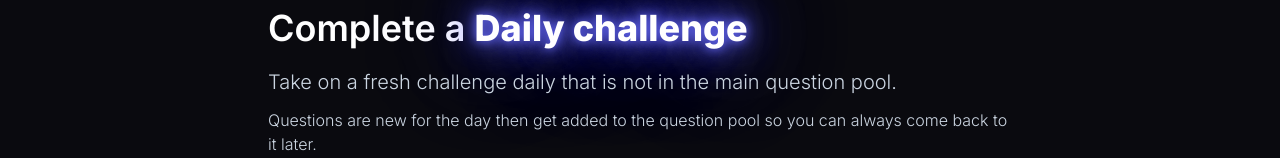
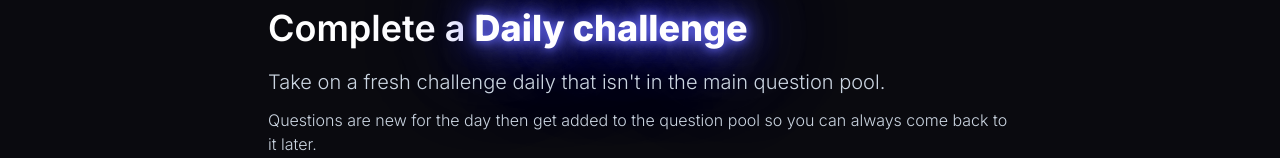
Before and after one commit to Progalt/langbytes-site, a Next.js app: page / in a window 1280 px wide. Shown: the part 778-936 px from the top of the page. Built offline with nearby package versions, Linux system fonts and the light colour scheme; no server answers.

Commit message:
Now fully fixed apostrophes hopefully...

```diff
--- a/src/app/educators/page.js
+++ b/src/app/educators/page.js
@@ -15,7 +15,7 @@ export default function Educators() {
                             Langbytes can help.
                         </p>
                         <p className="mt-2">
-                            Langbytes doesn't require a sign up or an active account to use so its perfect for students.
+                            Langbytes doesn&apos;t require a sign up or an active account to use so its perfect for students.
                             Though it can be great with an account, especially for you educators, you can favourite
                             problems you like! <span className="italic">Pretty cool if you ask me!</span> And you can
                             make lists (WIP). This is great if you want to save a question for later to use in a lesson.
--- a/src/app/page.js
+++ b/src/app/page.js
@@ -35,7 +35,7 @@ export default async function Home() {
             <h3 className="mb-2 text-slate-300 italic font-light">Fancy a challenge?</h3>
             <h2 className="text-3xl md:text-4xl font-semibold">Complete a <span className="text-glow font-extrabold">Daily challenge</span></h2>
             <h3 className="mt-5 font-light md:text-xl text-slate-300">
-              Take on a fresh challenge daily that is not in the main question pool.
+              Take on a fresh challenge daily that isn&apos;t in the main question pool.
             </h3>
             <p className="mt-3 text-slate-300 font-light">Questions are new for the day then get added to the question pool so you can always come back to it later.</p>
             <section className="mt-10 mb-10 flex flex-row justify-center items-center">
```
